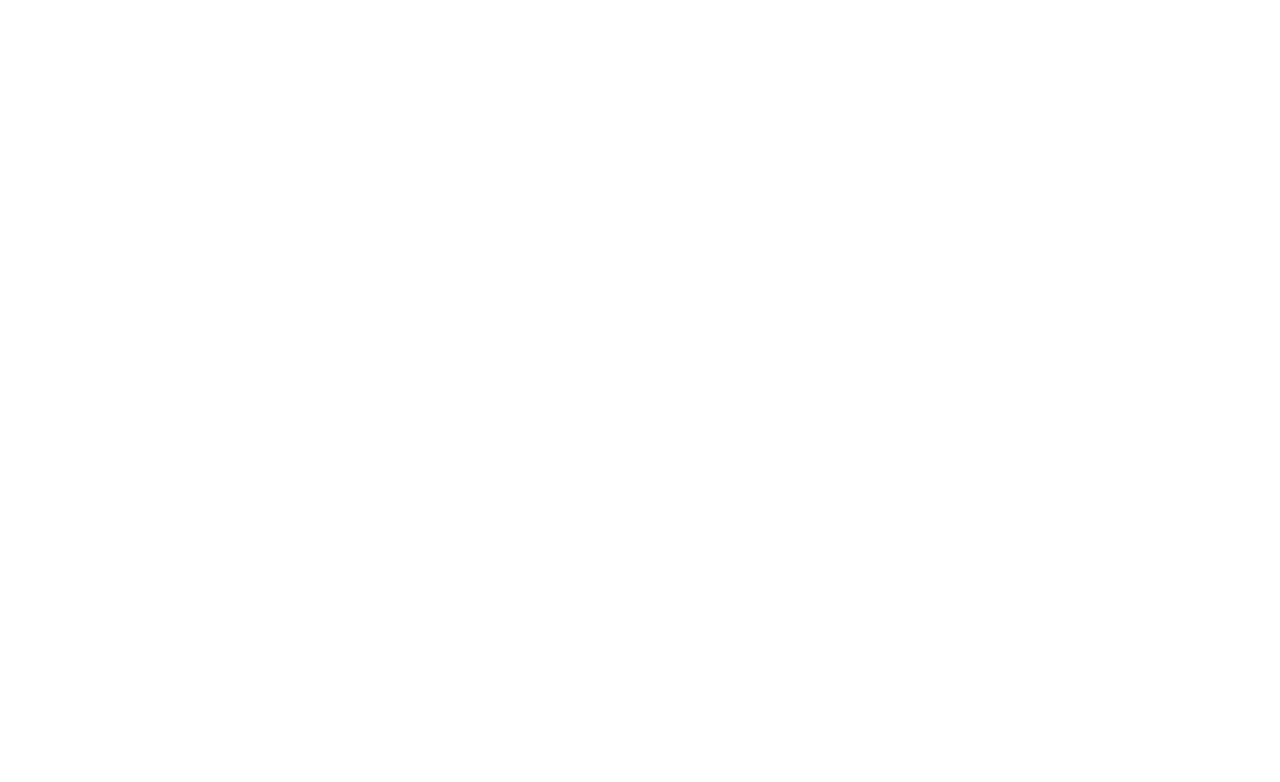
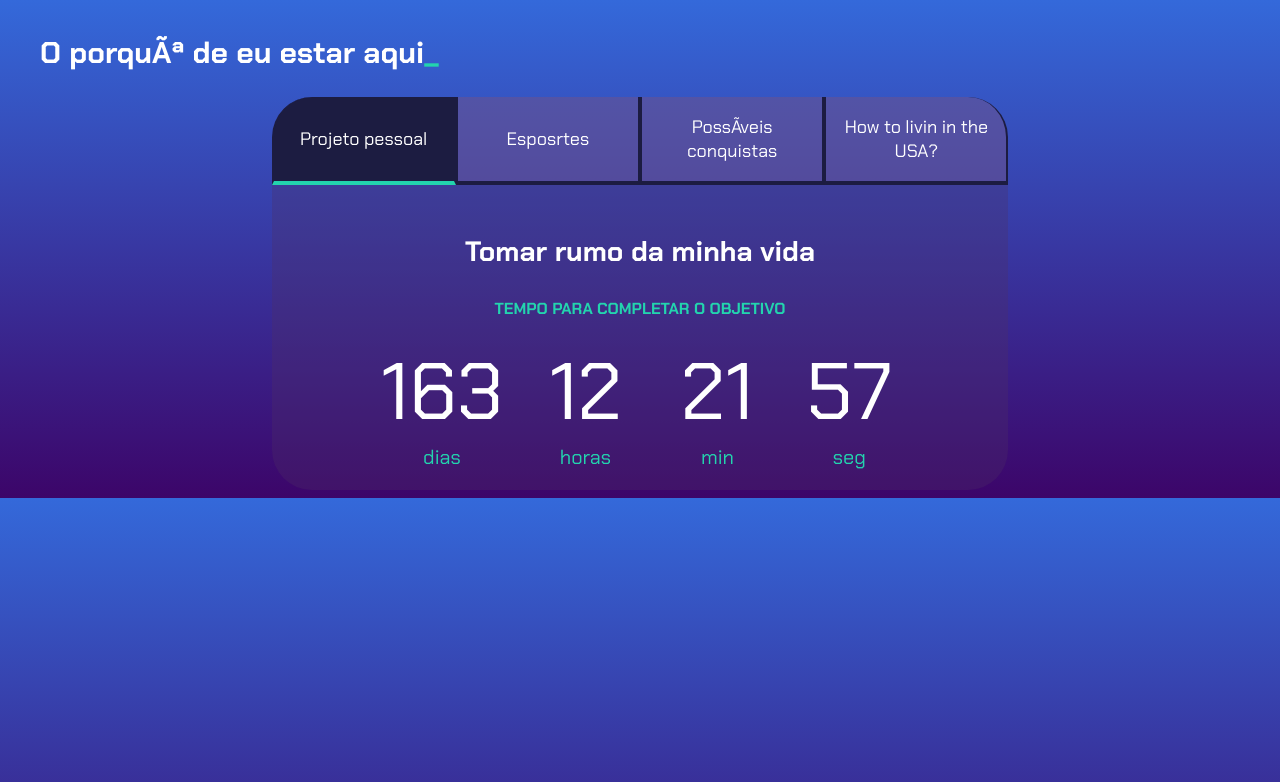
Before and after one commit to Barcotinho2/Projeto-Agrinho, a plain HTML site: page index.html in a window 1280 px wide. Drawn offline with Linux system fonts and the light colour scheme.

Commit message:
Add files via upload

```diff
--- a/index.html
+++ b/index.html
@@ -3,17 +3,115 @@
     <head>
         <meta charset="UT-8">
         <meta name="viewport" content="width=device-width, initial-scale=1.0">
-        <link rel="stylecheet" href="style.css">
+        <link rel="stylesheet" href="style.css">
         <title></title>
     </head>
     <header class="cabecalho"></header>
     <body>
-
         <section class="paragrafo1">
         </section>
         <section class="paragrafo2">
         </section>
-        <section class="paragrafo3">
+        <section class="conteudo-principal">
+            <h2 class="titulo-principal">O porquê de eu estar aqui<span>_</span></h2>
+            <div class="conteudo">
+                <div class="botoes">
+                    <button class="botao ativo">Projeto pessoal</button>
+                    <button class="botao">Esposrtes</button>
+                    <button class="botao">Possíveis conquistas</button>
+                    <button class="botao">How to livin in the USA?</button>
+                </div>
+                <div class="abas-textos">
+                    <div class="aba-conteudo ativo">
+                        <h3 class="aba-conteudo-titulo-principal">Tomar rumo da minha vida</h3>
+                        <h4 class="aba-conteudo-titulo-secundario">Tempo para completar o objetivo</h4>
+                        <div class="contador">
+                            <div class="contador-digito">
+                                <p class="contador-digito-numero" id="dias0"></p>
+                                <p class="contador-digito-texto">dias</p>
+                            </div>
+                            <div class="contador-digito">
+                                <p class="contador-digito-numero" id="horas0"></p>
+                                <p class="contador-digito-texto">horas</p>
+                            </div>
+                            <div class="contador-digito">
+                                <p class="contador-digito-numero" id="min0"></p>
+                                <p class="contador-digito-texto">min</p>
+                            </div>
+                            <div class="contador-digito">
+                                <p class="contador-digito-numero" id="seg0"></p>
+                                <p class="contador-digito-texto">seg</p>
+                            </div>
+                        </div>
+                    </div>
+                    <div class="aba-conteudo">
+                        <h3 class="aba-conteudo-titulo-principal">Fim do progresso de um ano no Skate</h3>
+                        <h4 class="aba-conteudo-titulo-secundario">Tempo para completar o objetivo</h4>
+                        <div class="contador">
+                            <div class="contador-digito">
+                                <p class="contador-digito-numero" id="dias1"></p>
+                                <p class="contador-digito-texto">dias</p>
+                            </div>
+                            <div class="contador-digito">
+                                <p class="contador-digito-numero" id="horas1"></p>
+                                <p class="contador-digito-texto">horas</p>
+                            </div>
+                            <div class="contador-digito">
+                                <p class="contador-digito-numero" id="min1"></p>
+                                <p class="contador-digito-texto">min</p>
+                            </div>
+                            <div class="contador-digito">
+                                <p class="contador-digito-numero" id="seg1"></p>
+                                <p class="contador-digito-texto">seg</p>
+                            </div>
+                        </div>
+                    </div>
+                    <div class="aba-conteudo">
+                        <h3 class="aba-conteudo-titulo-principal">Estudar para o ENEM</h3>
+                        <h4 class="aba-conteudo-titulo-secundario">Tempo para completar o objetivo</h4>
+                        <div class="contador">
+                            <div class="contador-digito">
+                                <p class="contador-digito-numero" id="dias2"></p>
+                                <p class="contador-digito-texto">dias</p>
+                            </div>
+                            <div class="contador-digito">
+                                <p class="contador-digito-numero" id="horas2"></p>
+                                <p class="contador-digito-texto">horas</p>
+                            </div>
+                            <div class="contador-digito">
+                                <p class="contador-digito-numero" id="min2"></p>
+                                <p class="contador-digito-texto">min</p>
+                            </div>
+                            <div class="contador-digito">
+                                <p class="contador-digito-numero" id="seg2"></p>
+                                <p class="contador-digito-texto">seg</p>
+                            </div>
+                        </div>
+                    </div>
+                    <div class="aba-conteudo">
+                        <h3 class="aba-conteudo-titulo-principal">Mostrar resultados no curso de inglês</h3>
+                        <h4 class="aba-conteudo-titulo-secundario">Tempo para completar o objetivo</h4>
+                        <div class="contador">
+                            <div class="contador-digito">
+                                <p class="contador-digito-numero" id="dias3"></p>
+                                <p class="contador-digito-texto">dias</p>
+                            </div>
+                            <div class="contador-digito">
+                                <p class="contador-digito-numero" id="horas3"></p>
+                                <p class="contador-digito-texto">horas</p>
+                            </div>
+                            <div class="contador-digito">
+                                <p class="contador-digito-numero" id="min3"></p>
+                                <p class="contador-digito-texto">min</p>
+                            </div>
+                            <div class="contador-digito">
+                                <p class="contador-digito-numero" id="seg3"></p>
+                                <p class="contador-digito-texto">seg</p>
+                            </div>
+                        </div>
+                    </div>
+                </div>
+            </div>
         </section>
     </body>
 
--- a/main.js
+++ b/main.js
@@ -0,0 +1,58 @@
+const botoes = document.querySelectorAll(".botao");
+const textos = document.querySelectorAll(".aba-conteudo");
+
+for (let i = 0; i < botoes.length; i++) {
+    botoes[i].onclick = function () {
+
+        for (let j = 0; j < botoes.length; j++) {
+            botoes[j].classList.remove("ativo");
+            textos[j].classList.remove("ativo");
+        }
+
+        botoes[i].classList.add("ativo");
+        textos[i].classList.add("ativo");
+    }
+}
+
+const contadores = document.querySelectorAll(".contador");
+const tempoObjetivo1 = new Date("2024-12-01T00:00:00");
+const tempoObjetivo2 = new Date("2025-02-05T00:00:00");
+const tempoObjetivo3 = new Date("2024-10-03T00:00:00");
+const tempoObjetivo4 = new Date("2024-12-01T00:00:00");
+
+const tempos = [tempoObjetivo1,tempoObjetivo2,tempoObjetivo3,tempoObjetivo4];
+
+
+function calculaTempo(tempoObjetivo) {
+    let tempoAtual = new Date();
+    let tempoFinal = tempoObjetivo - tempoAtual;
+    let segundos = Math.floor(tempoFinal / 1000);
+    let minutos = Math.floor(segundos / 60);
+    let horas = Math.floor(minutos / 60);
+    let dias = Math.floor(horas / 24);
+
+    segundos %= 60;
+    minutos %= 60;
+    horas %= 24;
+    if (tempoFinal > 0){
+        return [dias,horas,minutos,segundos];
+    } else {
+        return [0,0,0,0];
+    }
+}
+
+function atualizaCronometro(){
+    for (let i=0; i<contadores.length;i++){
+        document.getElementById("dias"+i).textContent = calculaTempo(tempos[i])[0];
+        document.getElementById("horas"+i).textContent = calculaTempo(tempos[i])[1];
+        document.getElementById("min"+i).textContent = calculaTempo(tempos[i])[2];
+        document.getElementById("seg"+i).textContent = calculaTempo(tempos[i])[3];
+    }
+}
+
+function comecaCronometro(){
+    atualizaCronometro();
+    setInterval(atualizaCronometro,1000);
+}
+
+comecaCronometro();
--- a/style.css
+++ b/style.css
@@ -0,0 +1,146 @@
+@import url('https://fonts.googleapis.com/css2?family=Chakra+Petch:wght@400;700&display=swap');
+
+:root {
+    --cor-de-fundo: linear-gradient(#3469da, rgba(60, 5, 105, 2.543));;
+    --verde: #23d4ae;
+    --branco: #ffffff;
+    --botao-ativo: #1c1c41;
+    --botao-inativo: rgba(113, 82, 138, 0.5);
+    --texto-fundo: rgba(76, 48, 100, 0.3);
+
+}
+
+body {
+    background-image: var(--cor-de-fundo);
+    color: var(--branco);
+    font-family: 'Chakra Petch', sans-serif;
+}
+
+
+.conteudo-principal {
+    display: flex;
+    flex-direction: column;
+    justify-content: center;
+    align-items: center;
+    max-width: 1200px;
+    width: 100%;
+    margin: 0 auto;
+}
+
+.titulo-principal {
+    text-align: left;
+    width: 100%;
+    font-size: 30px;
+}
+
+.titulo-principal span {
+    color: var(--verde);
+}
+
+
+.botao {
+    font-family: 'Chakra Petch', sans-serif;
+    background-color: var(--botao-inativo);
+    color: var(--branco);
+    display: flex;
+    justify-content: center;
+    padding: 1em;
+    font-size: 18px;
+    align-items: center;
+    width: 100%;
+    border-bottom: 4px solid var(--botao-ativo);
+    border-left: 2px solid var(--botao-ativo);
+    border-right: 2px solid var(--botao-ativo);
+    border-top: none;
+}
+
+.botao:first-child {
+    border-radius: 40px 40px 0 0;
+}
+
+.botoes {
+    display: block;
+}
+
+.botao.ativo{
+    background-color: var(--botao-ativo);
+    border-bottom: 4px solid var(--verde);
+}
+
+.abas-textos{
+    background-color: var(--texto-fundo);
+    padding: 20px;
+    border-radius: 0 0 40px 40px;
+}
+.aba-conteudo.ativo{
+    display:block;
+}
+
+.aba-conteudo{
+    display: none;
+}
+
+.aba-conteudo-titulo-principal{
+    font-size: 28px;
+    text-align: center;
+}
+.aba-conteudo-titulo-secundario{
+    text-align: center;
+    color: var(--verde);
+    text-transform: uppercase;
+}
+
+.contador{
+    display:flex;
+    justify-content: center;
+    flex-wrap: wrap;
+}
+.contador-digito{
+    padding: 0 16px;
+    text-align: center;
+    min-width: 100px;
+}
+
+.contador-digito-numero{
+    font-size: 80px;
+    margin: 0;
+
+}
+
+.contador-digito-texto{
+    color: var(--verde);
+    font-size: 20px;
+    margin: 0;
+
+}
+
+@media screen and (min-width: 768px) {
+    .botoes {
+        display: flex;
+    }
+
+    .botao:first-child {
+        border-radius: 40px 0 0 0;
+    }
+
+    .botao:last-child {
+        border-radius: 0 40px 0 0;
+    }
+}
+
+.frase-do-carai{
+    text-align: center;
+    font-size: 30px;
+    color:#ffffff;
+    margin-bottom: 0px;
+    margin-top: 15px;
+
+}
+
+.frase-do-carai2{
+    text-align: center;
+    font-size: 30px;
+    color:#ffffff;
+    margin-top: 0px;
+
+}
```
